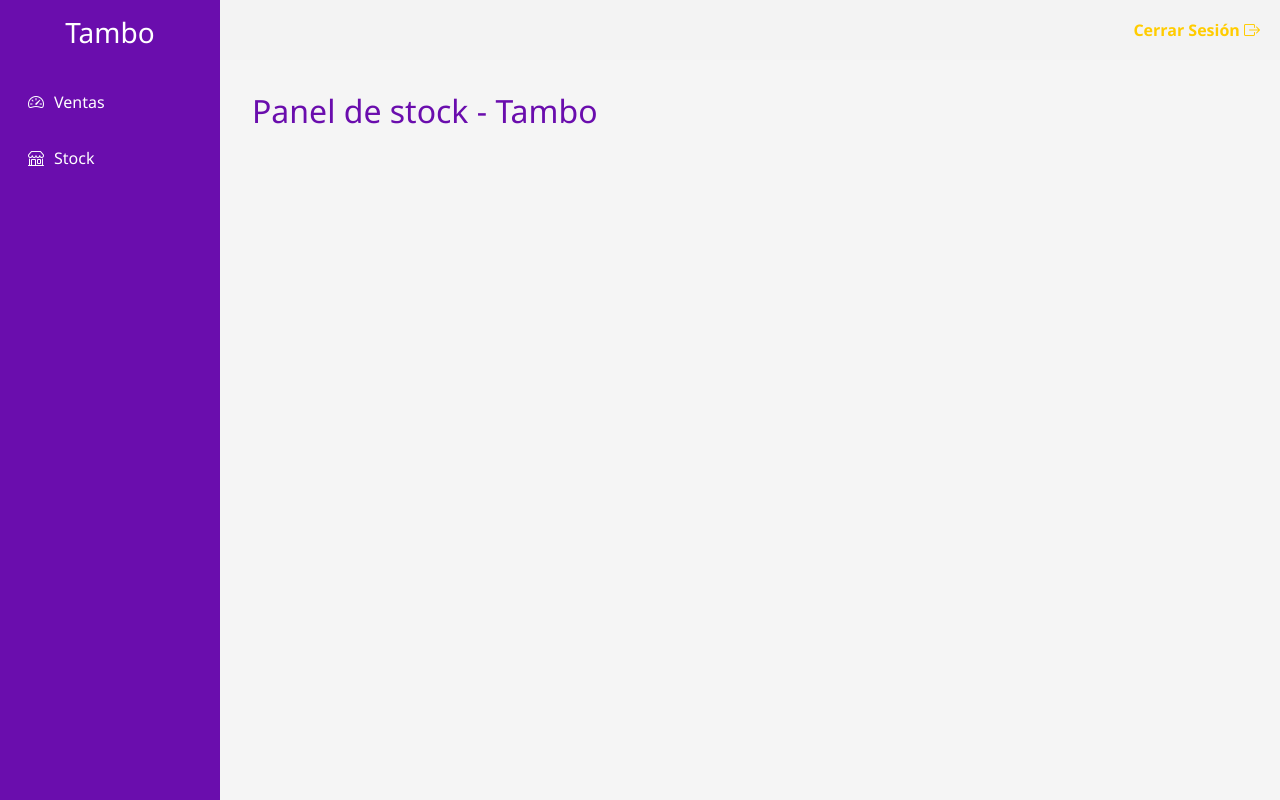
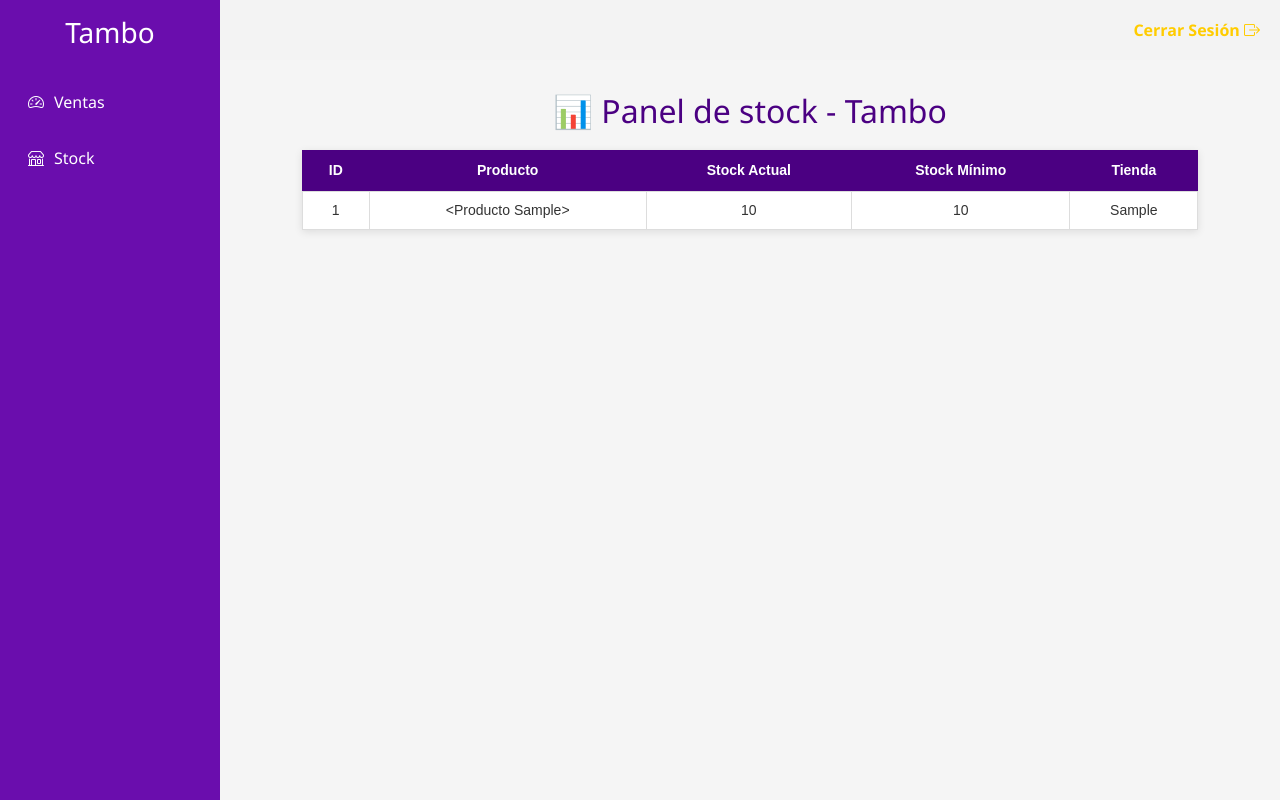
Before and after one commit to AndersonAsto/sii_tambo, a Flask app: page /stock/stock in a window 1280 px wide. Run offline with Flask 3, Linux system fonts and the light colour scheme; the visitor is signed in with stand-in values (Sample User, id 1); tables that the repository leaves empty or names only in its code hold one stand-in row (values such as "Sample post"); parts of the project's set-up code (start-up, migrations or seed data) failed here and were passed over.

Commit message:
v12-19/10/25-JA

```diff
--- a/models/products.py
+++ b/models/products.py
@@ -1,4 +1,6 @@
 from config.config import db
+from models.category import Categoria
+
 
 class Producto(db.Model):
     __tablename__ = 'siit_productos'
@@ -15,5 +17,6 @@ class Producto(db.Model):
     createdAt = db.Column(db.DateTime)
     updatedAt = db.Column(db.DateTime)
 
+
     def __repr__(self):
         return f"<Producto {self.producto}>"
--- a/routes/cashiers.py
+++ b/routes/cashiers.py
@@ -48,7 +48,7 @@ def login():
             session["cajero_id"] = cajero.idUsuario
             session["cajero_nombre"] = cajero.email
             session["idTienda"] = cajero.idTienda
-            return redirect(url_for("cajeros.dashboard"))
+            return redirect(url_for("stock.stock"))
         else:
             flash("Correo o contraseña incorrectos", "danger")
 
--- a/routes/stock.py
+++ b/routes/stock.py
@@ -1,9 +1,22 @@
-from flask import Blueprint, render_template, request
+from flask import Blueprint, render_template, session, redirect, url_for, flash, request
+from models.producto_tienda import ProductoTienda
+
+
 
 stock_bp = Blueprint('stock', __name__)
 
-@stock_bp.route('/stock')
+@stock_bp.route('/stock', methods=["GET", "POST"])
 def stock():
+    if "idTienda" not in session:
+        flash("Debes iniciar sesión como cajero", "warning")
+        return redirect(url_for("cajeros.login"))
+
+    tienda_id = session["idTienda"]
+
+    Productos = ProductoTienda.query.filter_by(idTienda=tienda_id).all()
+
     return render_template(
-        'stock_panel.html'
+        'stock_panel.html',
+        stock= Productos
+
     )
--- a/templates/stock_panel.html
+++ b/templates/stock_panel.html
@@ -1,5 +1,86 @@
 {% extends "cashiers_index.html" %}
 
 {% block content %}
-<h2>Panel de stock - Tambo</h2>
+<h2 style="text-align:center; margin-bottom:20px; color:#4B0082;">
+  📊 Panel de stock - Tambo
+</h2>
+
+<table class="stock-table">
+  <thead>
+    <tr>
+      <th>ID</th>
+      <th>Producto</th>
+      <th>Stock Actual</th>
+      <th>Stock Mínimo</th>
+      <th>Tienda</th>
+    </tr>
+  </thead>
+  <tbody>
+    {% for item in stock %}
+    <tr class="{% if item.stockActual < item.stockMinimo %}low-stock{% endif %}">
+      <td>{{ item.id }}</td>
+      <td>
+        {% if item.producto %}
+          {{ item.producto }}
+        {% else %}
+          {{ item.idProducto }}
+        {% endif %}
+      </td>
+      <td>{{ item.stockActual }}</td>
+      <td>{{ item.stockMinimo }}</td>
+      <td>
+        {% if item.tienda %}
+          {{ item.tienda.tienda }}
+        {% else %}
+          {{ item.idTienda }}
+        {% endif %}
+      </td>
+    </tr>
+    {% endfor %}
+  </tbody>
+</table>
+
+{% if stock|length == 0 %}
+  <p style="text-align:center; color:gray;">No hay productos registrados para esta tienda.</p>
+{% endif %}
+
+<style>
+  .stock-table {
+    width: 90%;
+    margin: auto;
+    border-collapse: collapse;
+    font-family: Arial, sans-serif;
+    font-size: 14px;
+    background: #fff;
+    box-shadow: 0px 2px 8px rgba(0,0,0,0.1);
+  }
+
+  .stock-table th {
+    background-color: #4B0082;
+    color: white;
+    padding: 10px;
+    text-align: center;
+  }
+
+  .stock-table td {
+    border: 1px solid #ddd;
+    padding: 8px;
+    text-align: center;
+  }
+
+  .stock-table tr:nth-child(even) {
+    background-color: #f9f9f9;
+  }
+
+  .stock-table tr:hover {
+    background-color: #f1f1f1;
+  }
+
+  .low-stock {
+    background-color: #ffe5e5 !important;
+    color: #b30000;
+    font-weight: bold;
+  }
+</style>
+
 {% endblock content %}
```
Also changed, not shown: routes/sales.py (+20 -5 lines), templates/sales_panel.html (+39 -6 lines).
